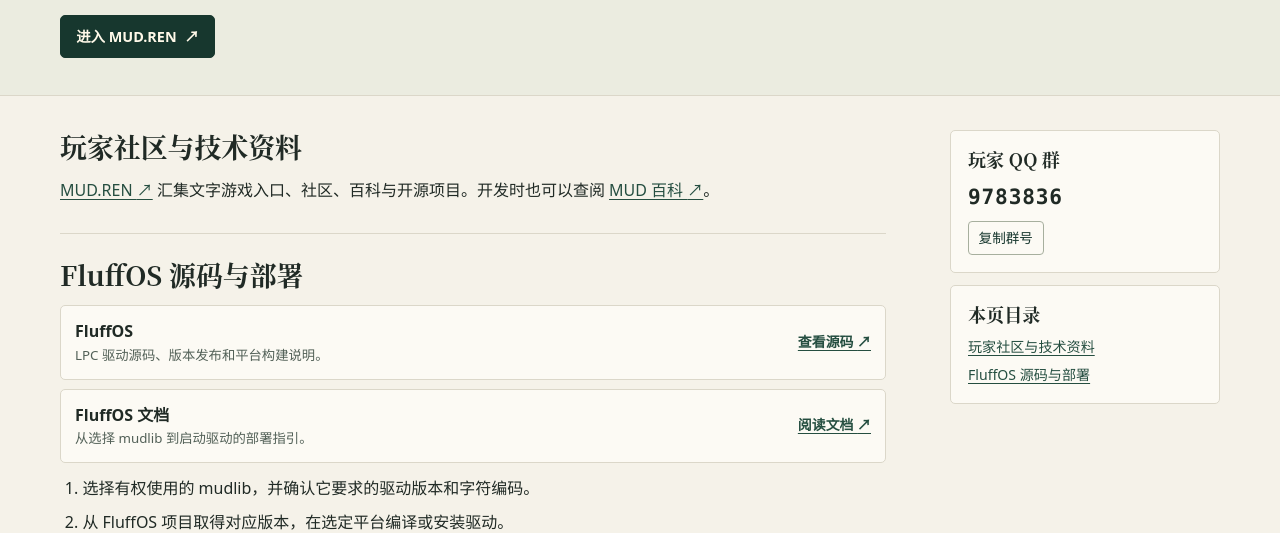
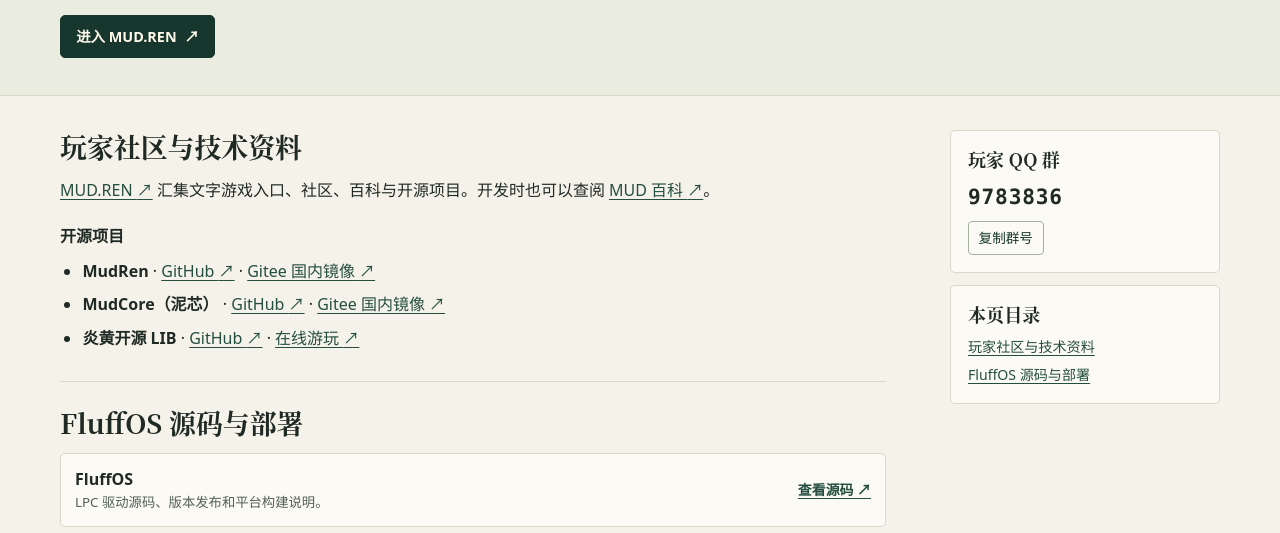
Before and after one commit to oiuv/gameivy, a plain HTML site: page mud.html in a window 1280 px wide. Shown: the part 259-792 px from the top of the page. Drawn offline with Linux system fonts and the light colour scheme.

Commit message:
为文字 MUD 页面补充开源项目与在线游戏链接

```diff
--- a/mud.html
+++ b/mud.html
@@ -36,6 +36,12 @@
         <section id="play">
           <h2>玩家社区与技术资料</h2>
           <p><a href="https://mud.ren" target="_blank" rel="noopener">MUD.REN <span aria-hidden="true">↗</span></a> 汇集文字游戏入口、社区、百科与开源项目。开发时也可以查阅 <a href="https://wiki.mud.ren/" target="_blank" rel="noopener">MUD 百科 <span aria-hidden="true">↗</span></a>。</p>
+          <h3>开源项目</h3>
+          <ul>
+            <li><strong>MudRen</strong> · <a href="https://github.com/mudren" aria-label="GitHub · MudRen" target="_blank" rel="noopener">GitHub <span aria-hidden="true">↗</span></a> · <a href="https://gitee.com/mudren" aria-label="Gitee 国内镜像 · MudRen" target="_blank" rel="noopener">Gitee 国内镜像 <span aria-hidden="true">↗</span></a></li>
+            <li><strong>MudCore（泥芯）</strong> · <a href="https://github.com/mudcore" aria-label="GitHub · MudCore" target="_blank" rel="noopener">GitHub <span aria-hidden="true">↗</span></a> · <a href="https://gitee.com/mudcore" aria-label="Gitee 国内镜像 · MudCore" target="_blank" rel="noopener">Gitee 国内镜像 <span aria-hidden="true">↗</span></a></li>
+            <li><strong>炎黄开源 LIB</strong> · <a href="https://github.com/oiuv/mud" aria-label="GitHub · 炎黄开源 LIB" target="_blank" rel="noopener">GitHub <span aria-hidden="true">↗</span></a> · <a href="https://mud.ren:8888/" aria-label="在线游玩 · 炎黄" target="_blank" rel="noopener">在线游玩 <span aria-hidden="true">↗</span></a></li>
+          </ul>
         </section>
         <section id="deploy">
           <h2>FluffOS 源码与部署</h2>
```
